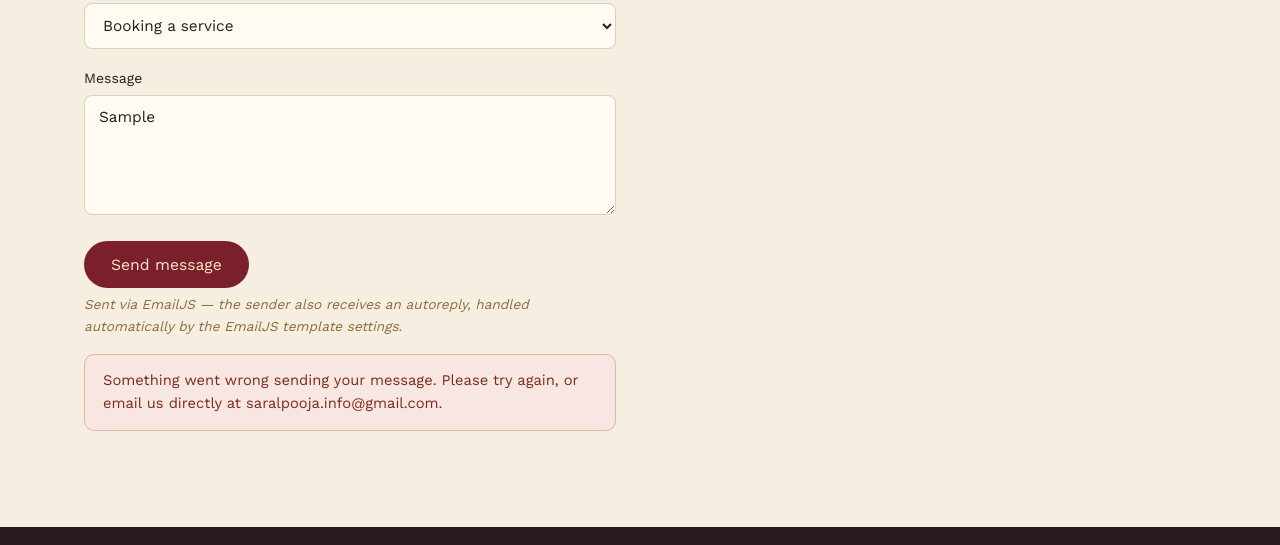
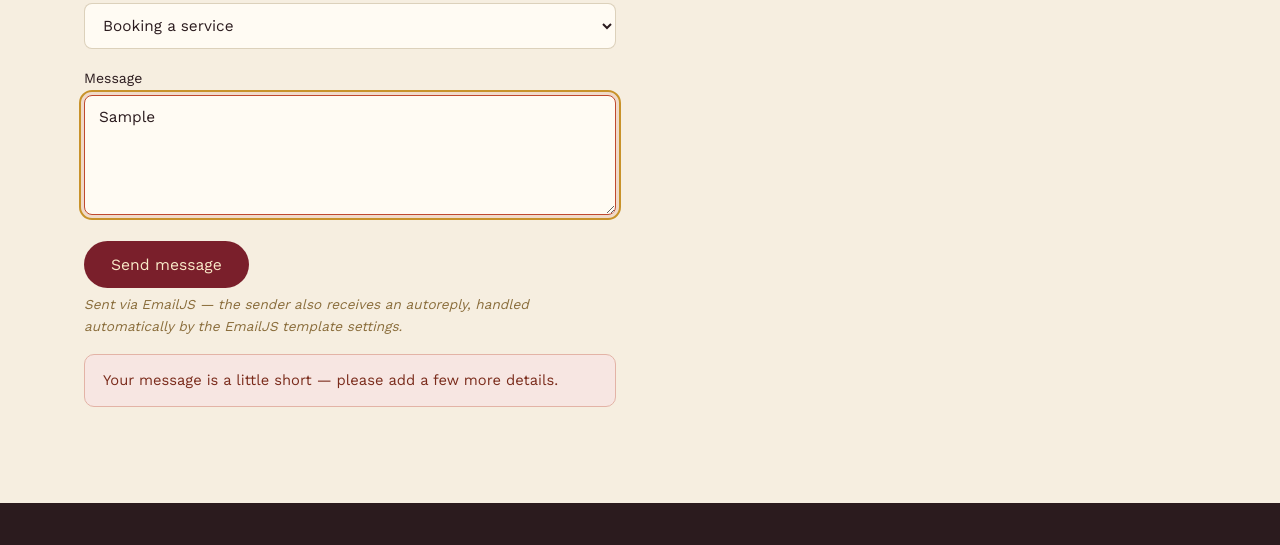
Before and after one commit to Tomahawk64/saralpoojawebsite, a plain HTML site: page contact.html in a window 1280 px wide. Both pictures are taken after typing "Sample", "name@example.com", "5551234", "Sample" into the empty fields and a click on the button "Send message". Shown: the part 787-1332 px from the top of the page. Drawn offline with nearby package versions, Linux system fonts and the light colour scheme.

Commit message:
Add client-side validation to contact form
Co-Authored-By: Claude Sonnet 5 <noreply@anthropic.com>

```diff
--- a/script.js
+++ b/script.js
@@ -40,10 +40,86 @@ document.addEventListener('DOMContentLoaded', function () {
     var show = function (el) { if (el) el.classList.add('show'); };
     var hide = function (el) { if (el) el.classList.remove('show'); };
 
+    // --- Client-side validation -------------------------------------------
+    var fieldEl = function (name) { return form.querySelector('[name="' + name + '"]'); };
+    var wrapOf = function (el) { return el ? el.closest('.form-field') : null; };
+    var EMAIL_RE = /^[^\s@]+@[^\s@]+\.[^\s@]+$/;
+
+    var clearFieldErrors = function () {
+      form.querySelectorAll('.form-field.field-invalid').forEach(function (w) {
+        w.classList.remove('field-invalid');
+      });
+      form.querySelectorAll('[aria-invalid="true"]').forEach(function (el) {
+        el.removeAttribute('aria-invalid');
+      });
+    };
+
+    var markInvalid = function (el) {
+      if (!el) return;
+      el.setAttribute('aria-invalid', 'true');
+      var w = wrapOf(el);
+      if (w) w.classList.add('field-invalid');
+    };
+
+    var validate = function () {
+      clearFieldErrors();
+      var problems = [];
+      var name = fieldEl('name');
+      var email = fieldEl('email');
+      var phone = fieldEl('phone');
+      var message = fieldEl('message');
+
+      if (name && !name.value.trim()) { markInvalid(name); problems.push('Please enter your full name.'); }
+
+      if (email) {
+        var ev = email.value.trim();
+        if (!ev) { markInvalid(email); problems.push('Please enter your email address.'); }
+        else if (!EMAIL_RE.test(ev)) { markInvalid(email); problems.push('Please enter a valid email address.'); }
+      }
+
+      // Phone is optional, but if provided it must look like a phone number.
+      if (phone && phone.value.trim()) {
+        var digits = phone.value.replace(/[^0-9]/g, '');
+        if (!/^[0-9+\-()\s]+$/.test(phone.value) || digits.length < 7 || digits.length > 15) {
+          markInvalid(phone);
+          problems.push('Please enter a valid phone number, or leave it blank.');
+        }
+      }
+
+      if (message) {
+        var mv = message.value.trim();
+        if (!mv) { markInvalid(message); problems.push('Please enter a message.'); }
+        else if (mv.length < 10) { markInvalid(message); problems.push('Your message is a little short — please add a few more details.'); }
+      }
+
+      return problems;
+    };
+
+    // Clear a field's error state as soon as the user edits it.
+    form.addEventListener('input', function (e) {
+      var w = wrapOf(e.target);
+      if (w && w.classList.contains('field-invalid')) {
+        w.classList.remove('field-invalid');
+        e.target.removeAttribute('aria-invalid');
+      }
+    });
+    // --------------------------------------------------------------------
+
     form.addEventListener('submit', function (e) {
       e.preventDefault();
       hide(successBox);
       hide(errorBox);
+
+      var problems = validate();
+      if (problems.length) {
+        if (errorBox) {
+          errorBox.textContent = problems[0];
+          show(errorBox);
+        }
+        var firstBad = form.querySelector('.form-field.field-invalid [name], .form-field.field-invalid input, .form-field.field-invalid textarea');
+        if (firstBad && typeof firstBad.focus === 'function') firstBad.focus();
+        return;
+      }
 
       if (!isConfigured || !window.emailjs) {
         if (errorBox) {
--- a/style.css
+++ b/style.css
@@ -450,6 +450,12 @@ section{ padding: 88px 0; }
   font-family: var(--font-body); font-size: 0.96rem; color: var(--ink);
 }
 .form-field textarea{ min-height: 120px; resize: vertical; }
+.form-field.field-invalid input,
+.form-field.field-invalid textarea,
+.form-field.field-invalid select{
+  border-color: #C0492E;
+  box-shadow: 0 0 0 3px rgba(192,73,46,0.12);
+}
 .form-note{
   font-size:0.85rem; color: var(--brass); font-style: italic; margin-top: 6px;
 }
```
